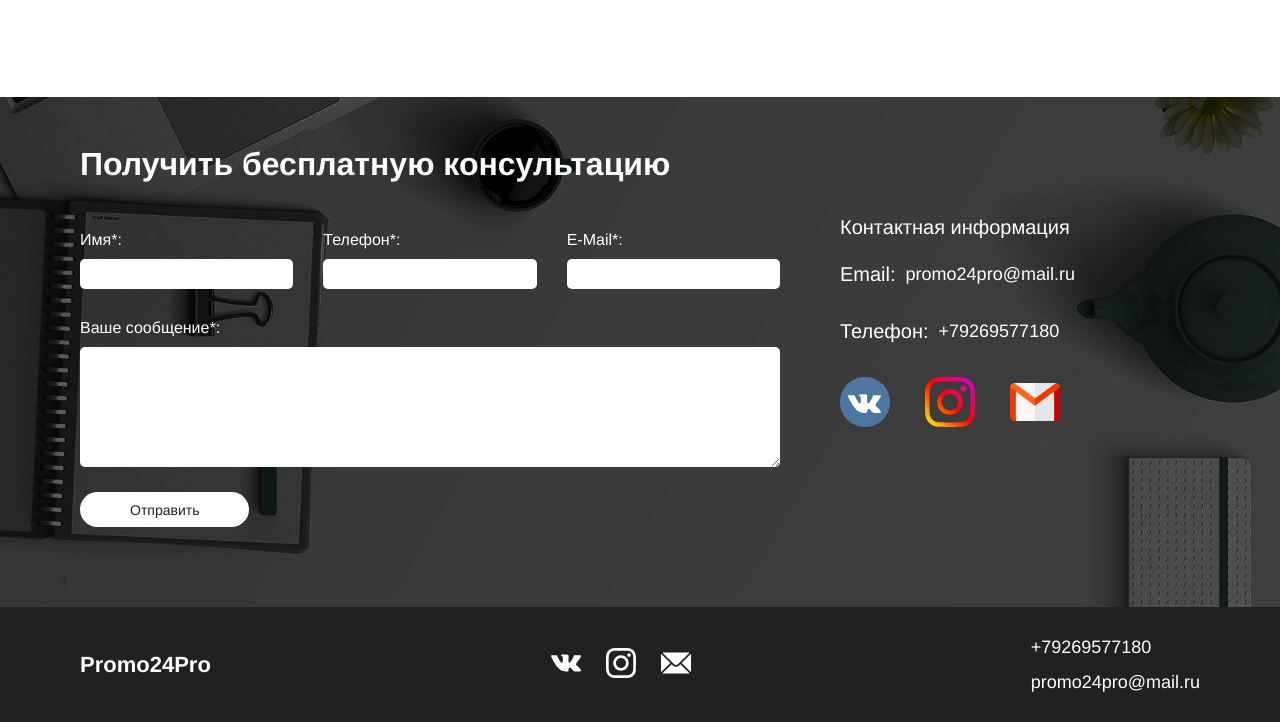
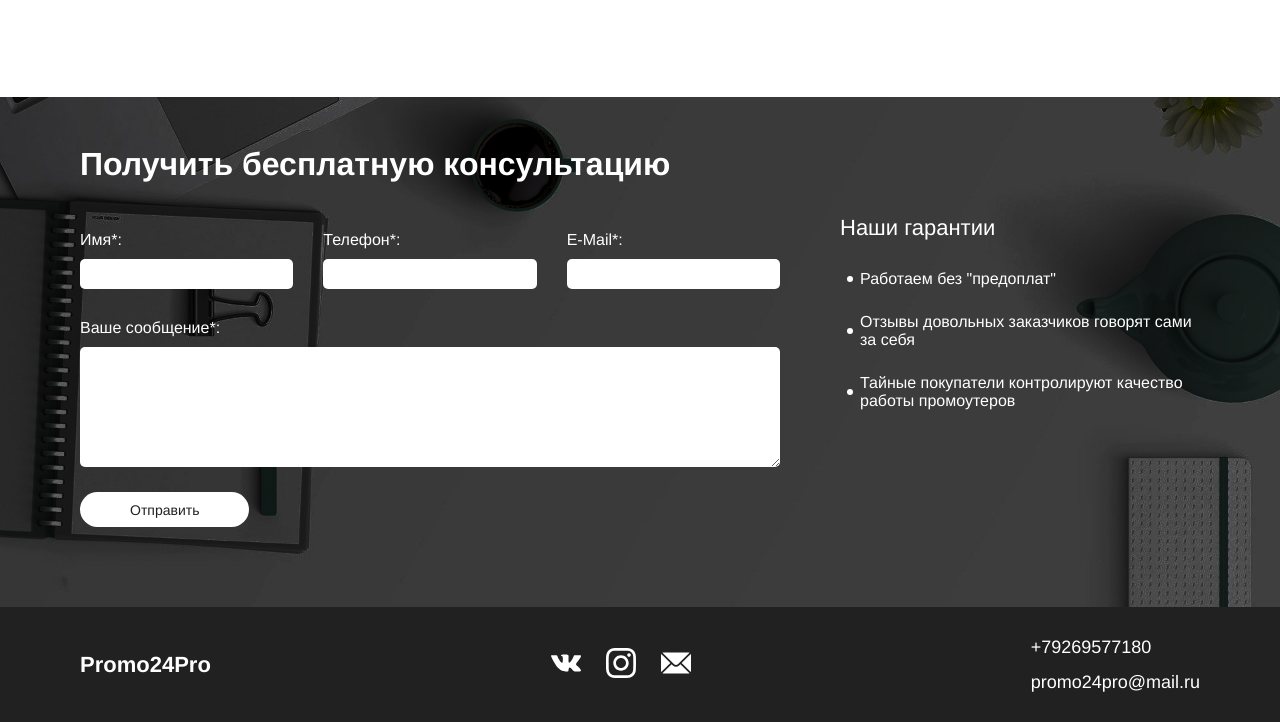
Before and after one commit to Umorph/promo24pro, a website: page #src/index.html in a window 1280 px wide. Shown: the part 1780-2502 px from the top of the page. Drawn offline with nearby package versions, Linux system fonts and the light colour scheme; files that its build step writes are made by us from their sources; a web font is replaced by a local one.

Commit message:
Adds guarantees block

```diff
--- a/#src/index.html
+++ b/#src/index.html
@@ -210,40 +210,20 @@
           <button class="feedback-form__submit-button" type="submit">Отправить</button>
         </form>
         <div class="feedback__contact-info">
-          <h3 class="feedback__subheading">Контактная информация</h3>
-          <ul class="feedback__contact-info-list">
-            <li class="feedback__contact-info-item">
-              <p class="feedback__contact-title">Email:</p>
-              <a class="feedback__contact-link" href="mailto:promo24pro@mail.ru">promo24pro@mail.ru</a>
-            </li>
-            <li class="feedback__contact-info-item">
-              <p class="feedback__contact-title">Телефон:</p>
-              <a class="feedback__contact-link" href="tel:+79269577180">+79269577180</a>
-            </li>
-          </ul>
-          <ul class="feedback__social-list">
-            <li class="feedback__social-item">
-              <a class="feedback__social-link" href="#">
-                <picture class="feedback__social-icon">
-                  <img src="img/svg/vk.svg" alt="Vk">
-                </picture>
-              </a>
-            </li>
-            <li class="feedback__social-item">
-              <a class="feedback__social-link" href="#">
-                <picture class="feedback__social-icon">
-                  <img src="img/svg/instagram.svg" alt="Instagram">
-                </picture>
-              </a>
-            </li>
-            <li class="feedback__social-item">
-              <a class="feedback__social-link" href="#">
-                <picture class="feedback__social-icon">
-                  <img src="img/svg/gmail.svg" alt="Gmail">
-                </picture>
-              </a>
-            </li>
-          </ul>
+          <section class="feedback__guarantees guarantees">
+            <h3 class="guarantees__heading">Наши гарантии</h3>
+            <ul class="guarantees__list">
+              <li class="guarantees__item">
+                <p class="guarantees__text">Работаем без "предоплат"</p>
+              </li>
+              <li class="guarantees__item">
+                <p class="guarantees__text">Отзывы довольных заказчиков говорят сами за себя</p>
+              </li>
+              <li class="guarantees__item">
+                <p class="guarantees__text">Тайные покупатели контролируют качество работы промоутеров</p>
+              </li>
+            </ul>
+          </section>
         </div>
       </div>
     </section>
--- a/#src/scss/_feedback.scss
+++ b/#src/scss/_feedback.scss
@@ -174,3 +174,7 @@
 
   @include smooth;
 }
+
+.feedback__guarantees {
+  margin: 0;
+}
--- /dev/null
+++ b/#src/scss/_guarantees.scss
@@ -0,0 +1,84 @@
+@import "variables";
+@import "mixins";
+
+.guarantees {
+  margin: 0;
+  padding: 0;
+  display: flex;
+  flex-direction: column;
+  justify-content: flex-start;
+  align-items: flex-start;
+}
+
+.guarantees__heading {
+  margin: 0;
+  padding: 0;
+
+  font-family: $geometria;
+  font-weight: 500;
+  font-style: normal;
+  font-size: 22px;
+  line-height: 24px;
+  color: $trueWhite;
+}
+
+.guarantees__list {
+  margin: 20px 0 0;
+  padding: 0;
+  display: flex;
+  flex-direction: column;
+  justify-content: flex-start;
+  align-items: flex-start;
+
+  list-style: none;
+
+  @media screen and (min-width: 1024px) {
+    margin-top: 30px;
+  }
+}
+
+.guarantees__item {
+  position: relative;
+
+  box-sizing: border-box;
+  margin: 0;
+  padding: 0 0 0 20px;
+
+  &:not(:first-child) {
+    margin-top: 15px;
+  }
+
+  &::before {
+    content: "";
+    position: absolute;
+    top: 50%;
+    left: 7px;
+
+    display: block;
+    width: 6px;
+    height: 6px;
+
+    background-color: $trueWhite;
+    border-radius: 50%;
+
+    transform: translateY(-3px);
+  }
+
+  @media screen and (min-width: 1024px) {
+    &:not(:first-child) {
+      margin-top: 25px;
+    }
+  }
+}
+
+.guarantees__text {
+  margin: 0;
+  padding: 0;
+
+  font-family: $geometria;
+  font-weight: 400;
+  font-style: normal;
+  font-size: 16px;
+  line-height: 18px;
+  color: $trueWhite;
+}
--- a/#src/scss/style.scss
+++ b/#src/scss/style.scss
@@ -10,6 +10,7 @@
 @import "about";
 @import "services";
 @import "feedback-form";
+@import "guarantees";
 @import "feedback";
 @import "city-info";
 @import "price-table";
```
